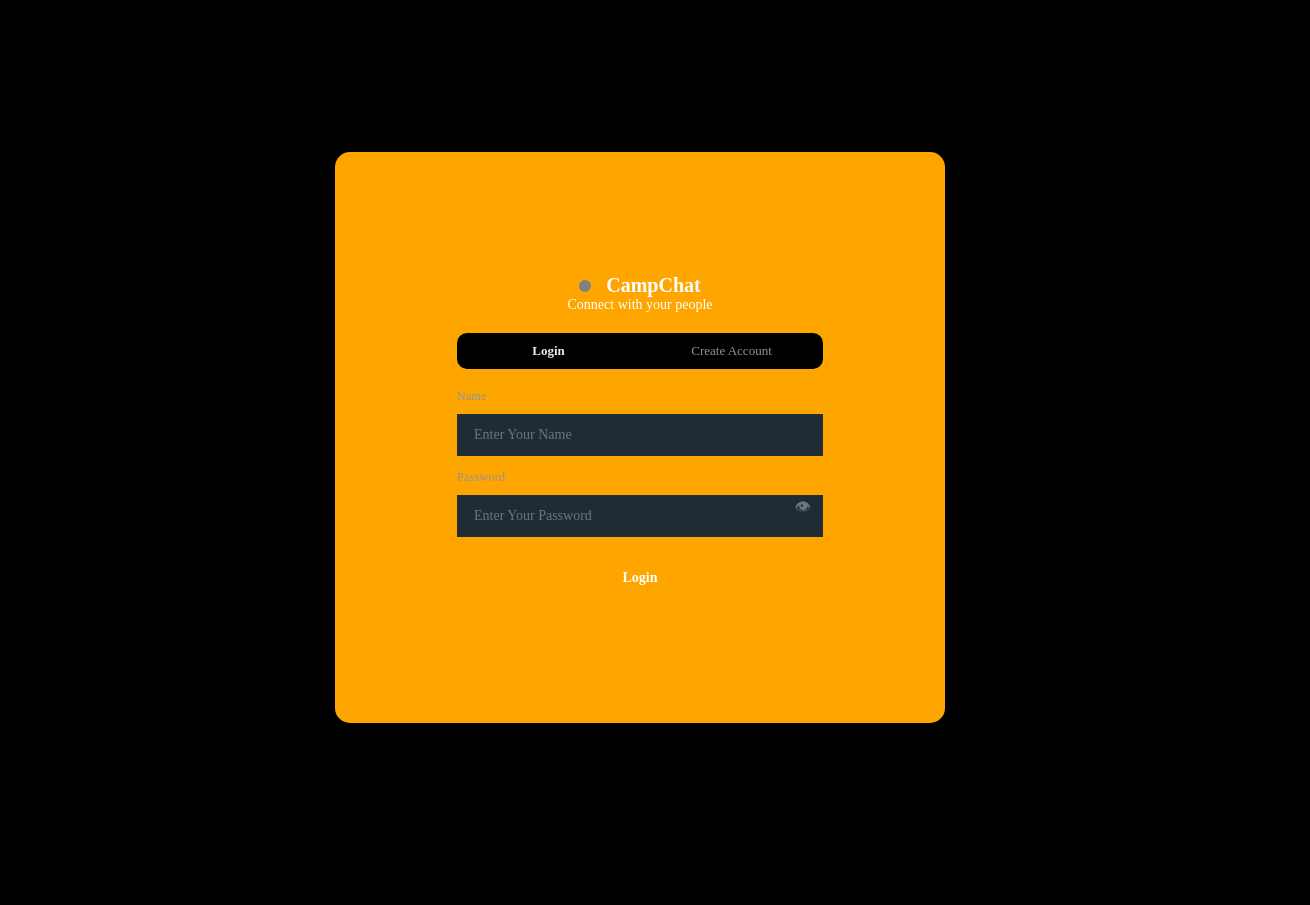
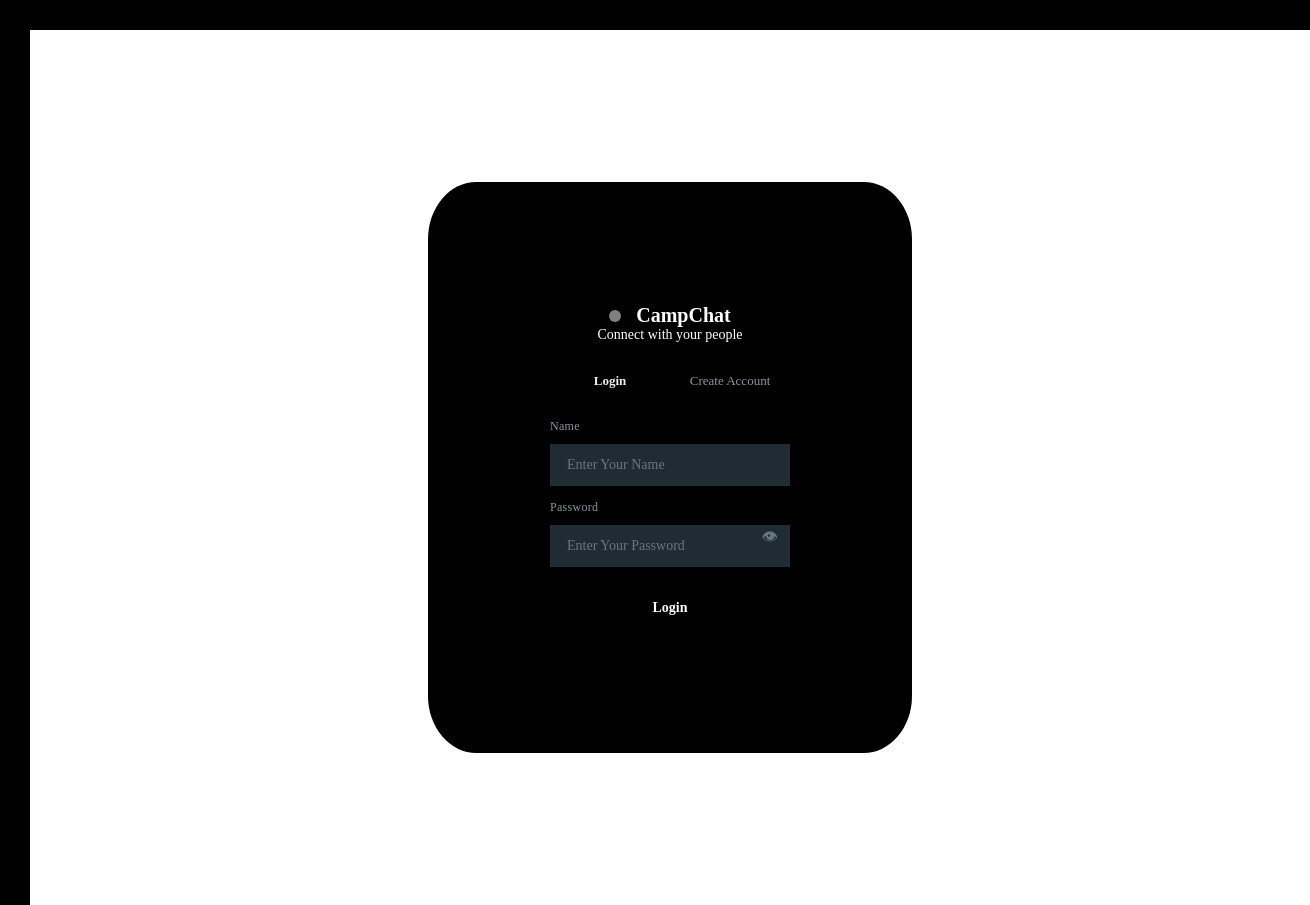
Before and after one commit to 21dendehdev/chat-app, a React (Create React App) app in the folder client/: page / in a window 1280 px wide. Shown: the whole page, 1310 px wide, since content can reach past the window. Before the commit the page ends 800 px from the top, so only its background shows below. Built offline with nearby package versions, Linux system fonts and the light colour scheme; no server answers; the HTML template or start-up script is replaced by a standard one.

Commit message:
client/src/App.css

```diff
--- a/client/src/App.css
+++ b/client/src/App.css
@@ -31,8 +31,7 @@ html, body, #root {
   font-family: var(--font);
   background: black;
   color: white;
-  overflow-x: hidden;
-  overflow-y: auto;
+
 }
 
 /* ════════════════════════════════════════
@@ -40,22 +39,25 @@ html, body, #root {
 ════════════════════════════════════════ */
 /* ===== ROOT CONTAINER ===== */
 .auth-shell {
-  min-height: 100vh;
+  min-height: 100%;
+  width: 100%;
   display: flex;
   justify-content: center;
   align-items: center;
-  background: black;
-  padding:30px; }
+  background:white;
+  padding:30px;
+margin:30px;
+ }
 
 /* ===== CARD ===== */
 .auth-card {
-  width: 50%;
-  max-width:60%;
-  background: orange;
-  border-radius: 15px;
+
+  max-width:100%;
+  background: black;
+  border-radius: 10%;
   padding:15px;
-  margin: 40px;
-  box-shadow: 10px;
+
+
 }
 
 /* ===== LOGO ===== */
```
